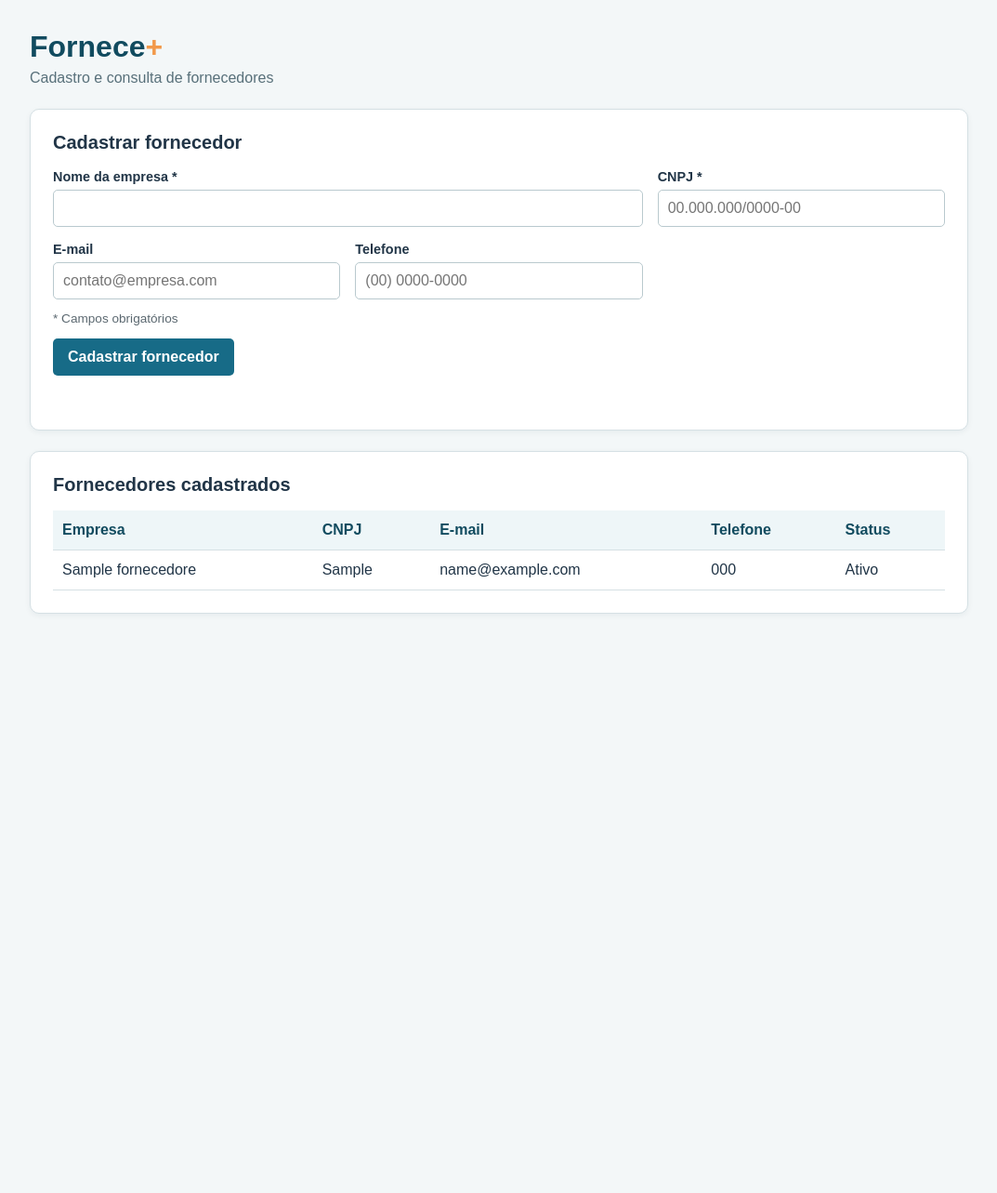
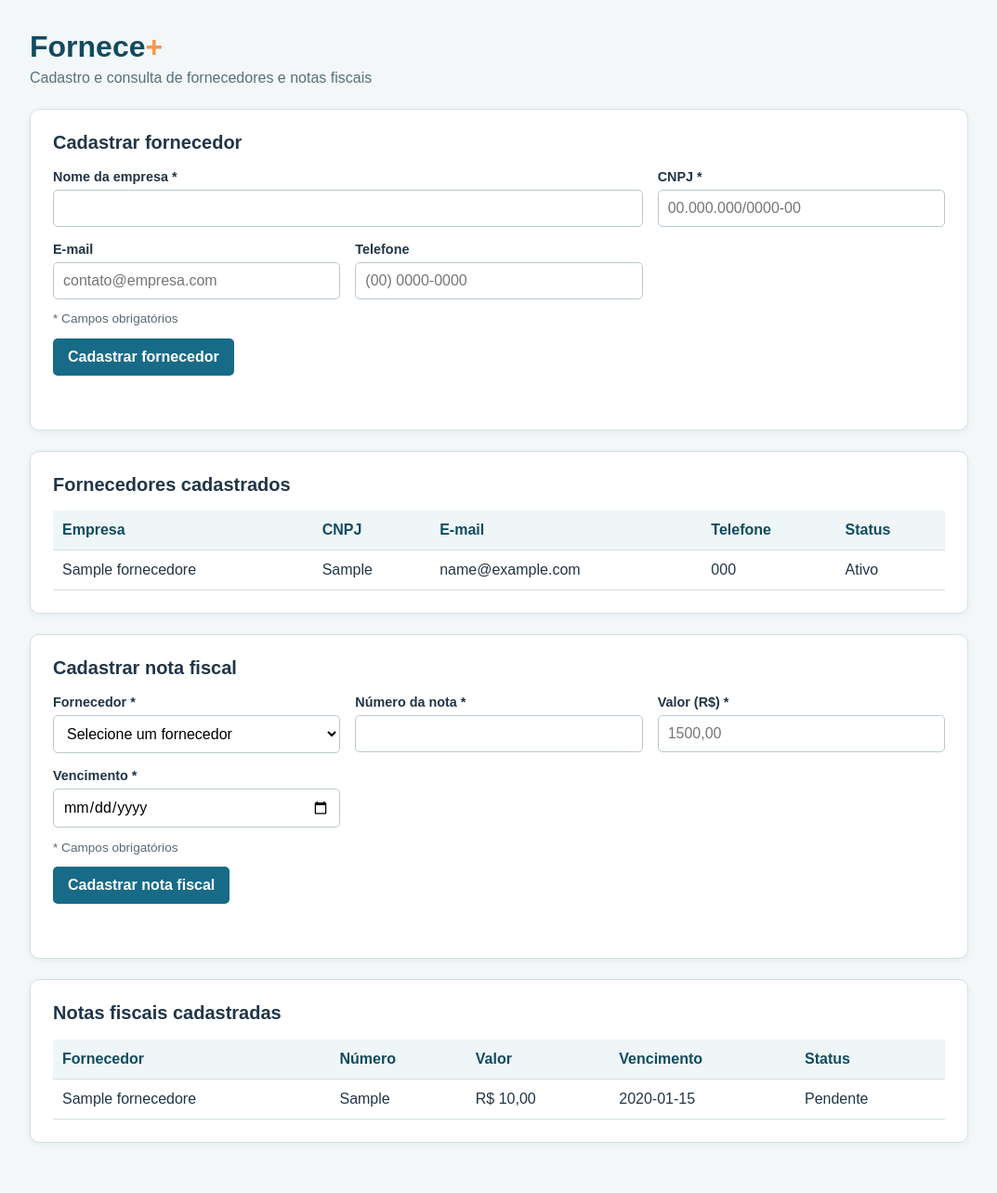
Before and after one commit to alinepamplona/fornece-plus, a Flask app: page / in a window 1280 px wide. Shown: the whole page at 93% size, without its empty margins (103-1176 px from the left). Before the commit the page ends 660 px from the top, so only its background shows below. Run offline with Flask 3, Linux system fonts and the light colour scheme; tables that the repository leaves empty hold one stand-in row (values such as "Sample post").

Commit message:
feat: adiciona tela de notas fiscais

```diff
--- a/static/script.js
+++ b/static/script.js
@@ -3,10 +3,20 @@
 const campoTelefone = document.querySelector("#telefone");
 const mensagem = document.querySelector("#mensagem");
 const listaFornecedores = document.querySelector("#lista-fornecedores");
+const formularioNota = document.querySelector("#form-nota-fiscal");
+const seletorFornecedor = document.querySelector("#fornecedor_id");
+const botaoNota = document.querySelector("#botao-nota");
+const mensagemNota = document.querySelector("#mensagem-nota");
+const listaNotasFiscais = document.querySelector("#lista-notas-fiscais");
 
 function mostrarMensagem(texto, tipo) {
     mensagem.textContent = texto;
     mensagem.className = `mensagem ${tipo}`;
+}
+
+function mostrarMensagemNota(texto, tipo) {
+    mensagemNota.textContent = texto;
+    mensagemNota.className = `mensagem ${tipo}`;
 }
 
 function formatarCnpj(valor) {
@@ -39,6 +49,24 @@
     return celula;
 }
 
+function preencherFornecedoresNoSeletor(fornecedores) {
+    seletorFornecedor.innerHTML = '<option value="">Selecione um fornecedor</option>';
+    fornecedores.forEach((fornecedor) => {
+        const opcao = document.createElement("option");
+        opcao.value = fornecedor.id;
+        opcao.textContent = fornecedor.nome;
+        seletorFornecedor.appendChild(opcao);
+    });
+    botaoNota.disabled = fornecedores.length === 0;
+}
+
+function formatarValor(valor) {
+    return Number(valor).toLocaleString("pt-BR", {
+        style: "currency",
+        currency: "BRL",
+    });
+}
+
 async function carregarFornecedores() {
     listaFornecedores.innerHTML = '<tr><td colspan="5">Carregando fornecedores...</td></tr>';
     try {
@@ -58,8 +86,35 @@
                 .forEach((valor) => linha.appendChild(criarCelula(valor)));
             listaFornecedores.appendChild(linha);
         });
+        preencherFornecedoresNoSeletor(fornecedores);
     } catch (erro) {
         listaFornecedores.innerHTML = `<tr><td colspan="5">${erro.message || "Erro ao carregar fornecedores."}</td></tr>`;
+        seletorFornecedor.innerHTML = '<option value="">Não foi possível carregar fornecedores</option>';
+        botaoNota.disabled = true;
+    }
+}
+
+async function carregarNotasFiscais() {
+    listaNotasFiscais.innerHTML = '<tr><td colspan="5">Carregando notas fiscais...</td></tr>';
+    try {
+        const resposta = await fetch("/api/notas-fiscais");
+        const notas = await resposta.json();
+        if (!resposta.ok) throw new Error(notas.erro);
+
+        listaNotasFiscais.innerHTML = "";
+        if (notas.length === 0) {
+            listaNotasFiscais.innerHTML = '<tr><td colspan="5">Nenhuma nota fiscal cadastrada.</td></tr>';
+            return;
+        }
+
+        notas.forEach((nota) => {
+            const linha = document.createElement("tr");
+            [nota.fornecedor_nome, nota.numero, formatarValor(nota.valor), nota.vencimento, nota.status]
+                .forEach((valor) => linha.appendChild(criarCelula(valor)));
+            listaNotasFiscais.appendChild(linha);
+        });
+    } catch (erro) {
+        listaNotasFiscais.innerHTML = `<tr><td colspan="5">${erro.message || "Erro ao carregar notas fiscais."}</td></tr>`;
     }
 }
 
@@ -101,4 +156,35 @@
     }
 });
 
+formularioNota.addEventListener("submit", async (evento) => {
+    evento.preventDefault();
+    const dados = Object.fromEntries(new FormData(formularioNota));
+
+    if (!dados.fornecedor_id || !dados.numero.trim() || !dados.valor || !dados.vencimento) {
+        mostrarMensagemNota("Preencha todos os campos da nota fiscal.", "erro");
+        return;
+    }
+    if (Number(dados.valor) <= 0) {
+        mostrarMensagemNota("O valor da nota fiscal deve ser maior que zero.", "erro");
+        return;
+    }
+
+    try {
+        const resposta = await fetch("/api/notas-fiscais", {
+            method: "POST",
+            headers: { "Content-Type": "application/json" },
+            body: JSON.stringify(dados),
+        });
+        const resultado = await resposta.json();
+        if (!resposta.ok) throw new Error(resultado.erro);
+
+        formularioNota.reset();
+        mostrarMensagemNota(resultado.mensagem, "sucesso");
+        carregarNotasFiscais();
+    } catch (erro) {
+        mostrarMensagemNota(erro.message || "Não foi possível cadastrar a nota fiscal.", "erro");
+    }
+});
+
 carregarFornecedores();
+carregarNotasFiscais();
--- a/static/style.css
+++ b/static/style.css
@@ -37,11 +37,12 @@
 .campo { display: flex; flex-direction: column; gap: 6px; }
 .campo-largo { grid-column: span 2; }
 label { font-weight: bold; font-size: .9rem; }
-input { width: 100%; padding: 10px; border: 1px solid #b9c9ce; border-radius: 5px; font: inherit; }
-input:focus { outline: 2px solid #8dcedb; border-color: var(--azul); }
+input, select { width: 100%; padding: 10px; border: 1px solid #b9c9ce; border-radius: 5px; font: inherit; background: #fff; }
+input:focus, select:focus { outline: 2px solid #8dcedb; border-color: var(--azul); }
 .obrigatorio { color: #5b6870; font-size: .85rem; }
 button { background: var(--azul); color: white; border: 0; border-radius: 5px; padding: 11px 16px; font: inherit; font-weight: bold; cursor: pointer; }
 button:hover { background: var(--azul-escuro); }
+button:disabled { background: #91a5ad; cursor: not-allowed; }
 .mensagem { min-height: 20px; margin: 14px 0 0; font-weight: bold; }
 .mensagem.sucesso { color: var(--sucesso); }
 .mensagem.erro { color: var(--erro); }
--- a/templates/index.html
+++ b/templates/index.html
@@ -3,14 +3,14 @@
 <head>
     <meta charset="UTF-8">
     <meta name="viewport" content="width=device-width, initial-scale=1.0">
-    <title>Fornece+ | Fornecedores</title>
+    <title>Fornece+ | Fornecedores e notas fiscais</title>
     <link rel="stylesheet" href="{{ url_for('static', filename='style.css') }}">
 </head>
 <body>
     <main class="container">
         <header>
             <h1>Fornece<span>+</span></h1>
-            <p>Cadastro e consulta de fornecedores</p>
+            <p>Cadastro e consulta de fornecedores e notas fiscais</p>
         </header>
 
         <section class="card" aria-labelledby="titulo-cadastro">
@@ -53,6 +53,49 @@
                 </table>
             </div>
         </section>
+
+        <section class="card" aria-labelledby="titulo-nota">
+            <h2 id="titulo-nota">Cadastrar nota fiscal</h2>
+            <form id="form-nota-fiscal" novalidate>
+                <div class="campos-formulario">
+                    <div class="campo">
+                        <label for="fornecedor_id">Fornecedor *</label>
+                        <select id="fornecedor_id" name="fornecedor_id" required>
+                            <option value="">Carregando fornecedores...</option>
+                        </select>
+                    </div>
+                    <div class="campo">
+                        <label for="numero-nota">Número da nota *</label>
+                        <input id="numero-nota" name="numero" type="text" maxlength="50" required>
+                    </div>
+                    <div class="campo">
+                        <label for="valor">Valor (R$) *</label>
+                        <input id="valor" name="valor" type="number" min="0.01" step="0.01" inputmode="decimal" placeholder="1500,00" required>
+                    </div>
+                    <div class="campo">
+                        <label for="vencimento">Vencimento *</label>
+                        <input id="vencimento" name="vencimento" type="date" required>
+                    </div>
+                </div>
+                <p class="obrigatorio">* Campos obrigatórios</p>
+                <button id="botao-nota" type="submit">Cadastrar nota fiscal</button>
+            </form>
+            <p id="mensagem-nota" class="mensagem" role="status" aria-live="polite"></p>
+        </section>
+
+        <section class="card" aria-labelledby="titulo-lista-notas">
+            <h2 id="titulo-lista-notas">Notas fiscais cadastradas</h2>
+            <div class="tabela-responsiva">
+                <table>
+                    <thead>
+                        <tr><th>Fornecedor</th><th>Número</th><th>Valor</th><th>Vencimento</th><th>Status</th></tr>
+                    </thead>
+                    <tbody id="lista-notas-fiscais">
+                        <tr><td colspan="5">Carregando notas fiscais...</td></tr>
+                    </tbody>
+                </table>
+            </div>
+        </section>
     </main>
     <script src="{{ url_for('static', filename='script.js') }}"></script>
 </body>
```
